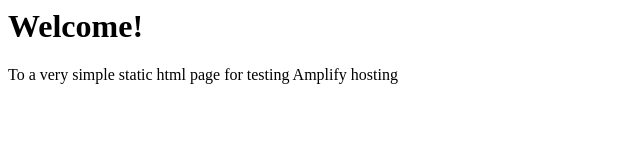
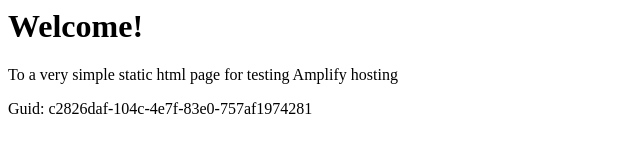
Before and after one commit to amplify-github-test-hkg/Github-PR-Commit-Integration-Test-DoNotTouch-GitHubAutoBuildPrPreviewCanaryTest-v1-prod-ap-east-1, a website: page src/index.html in a window 1280 px wide. Shown: the whole page, without its empty margins (0-640 px from the left). Drawn offline with Linux system fonts and the light colour scheme.

Commit message:
commit from integ tests

```diff
--- a/src/index.html
+++ b/src/index.html
@@ -1,3 +1,5 @@
+
+
 <html lang="en">
 
 <head>
@@ -10,6 +12,6 @@
 <body>
     <h1>Welcome!</h1>
     <p>To a very simple static html page for testing Amplify hosting</p>
-</body>
+    <p>Guid: c2826daf-104c-4e7f-83e0-757af1974281</p></body>
 
 </html>
```
